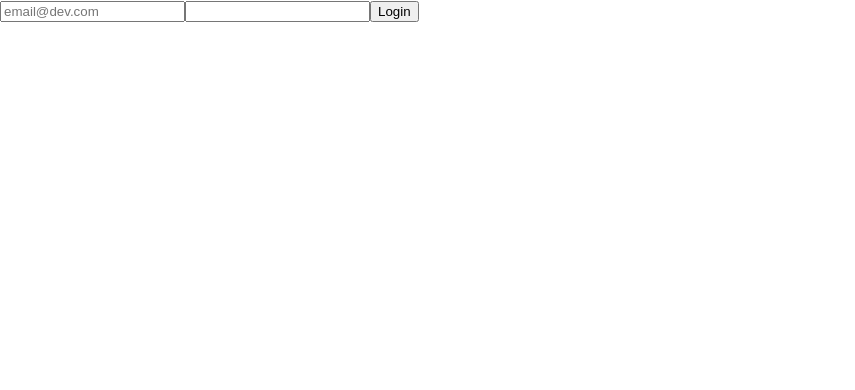
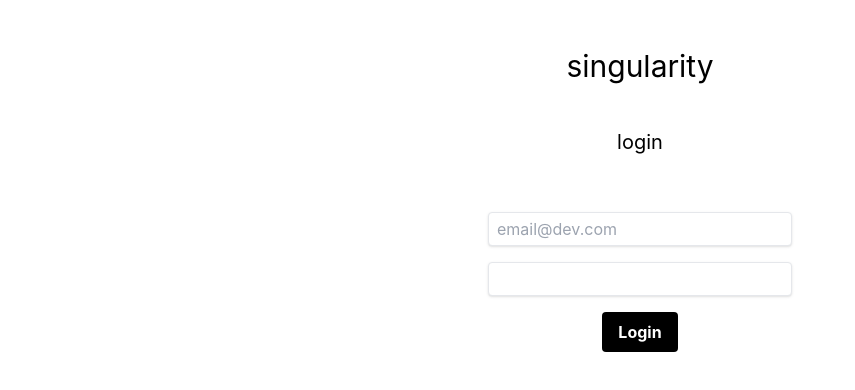
Before and after one commit to thyagobr/singularity-frontend, a React (Create React App) app: page / in a window 1280 px wide. Shown: the top 390 px of the page, without its empty margins (0-855 px from the left). Built offline with nearby package versions, Linux system fonts and the light colour scheme.

Commit message:
tailwind

```diff
--- a/package.json
+++ b/package.json
@@ -34,5 +34,10 @@
       "last 1 firefox version",
       "last 1 safari version"
     ]
+  },
+  "devDependencies": {
+    "autoprefixer": "^10.4.7",
+    "postcss": "^8.4.14",
+    "tailwindcss": "^3.1.6"
   }
 }
--- /dev/null
+++ b/postcss.config.js
@@ -0,0 +1,6 @@
+module.exports = {
+  plugins: {
+    tailwindcss: {},
+    autoprefixer: {},
+  },
+}
--- a/public/index.html
+++ b/public/index.html
@@ -1,5 +1,5 @@
 <!DOCTYPE html>
-<html lang="en">
+<html lang="en" class="dark">
   <head>
     <meta charset="utf-8" />
     <link rel="icon" href="%PUBLIC_URL%/favicon.ico" />
--- a/src/index.css
+++ b/src/index.css
@@ -1,3 +1,7 @@
+@tailwind base;
+@tailwind components;
+@tailwind utilities;
+
 body {
   margin: 0;
   font-family: -apple-system, BlinkMacSystemFont, 'Segoe UI', 'Roboto', 'Oxygen',
--- a/src/views/Login.js
+++ b/src/views/Login.js
@@ -11,23 +11,36 @@ export default function Login(props) {
     }
 
     return (
-        <div className="login">
+        <div className="flex flex-col justify-center mx-auto w-80">
+            <div className="mx-2 my-2 flex flex-col text-center">
+                <h1 className="text-3xl my-10">singularity</h1>
+                <h3 className="text-xl my-1 mb-10">login</h3>
+            </div>
+            <div className="mx-2 my-2">
                 <input
+                    className="shadow border rounded px-2 py-1 w-full outline-purple-500"
                     type="email"
                     id="email"
                     placeholder="email@dev.com"
                     onInput={e => setEmail(e.target.value)}
                     value={email} />
+            </div>
+            <div className="mx-2 my-2">
                 <input
+                    className="shadow border rounded px-2 py-1 w-full outline-purple-500"
                     type="password"
                     id="password"
                     onInput={e => setPassword(e.target.value)}
                     value={password} />
+            </div>
+            <div className="mx-2 my-2 flex justify-center">
                 <button
+                    className="bg-black hover:bg-gray-500 py-2 px-4 rounded text-white font-bold transition-colors"
                     onClick={() => loginUser(email, password, onLogin, onLoginFail)}
                 >
                     Login
                 </button>
             </div>
+        </div>
     )
 }
--- /dev/null
+++ b/tailwind.config.js
@@ -0,0 +1,9 @@
+module.exports = {
+  content: [
+    "./src/**/*.{js,jsx,ts,tsx}",
+  ],
+  theme: {
+    extend: {},
+  },
+  plugins: [],
+}
```
Also changed, not shown: 1 other file (tests, documents, lock files or other folders). Lines whose indentation alone changed are shown as unchanged.
